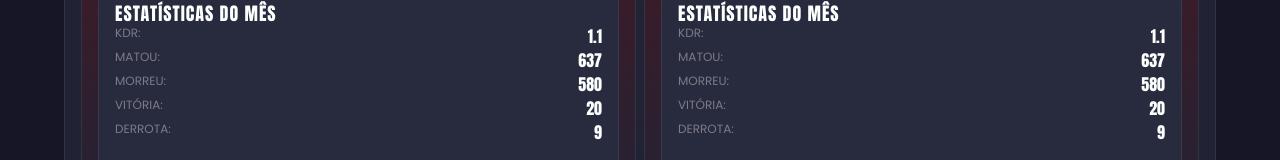
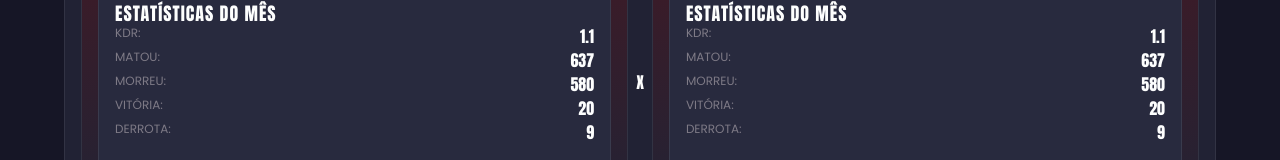
Before and after one commit to montoyaaa/gamersclub-comparator, a React (Create React App) app: page / in a window 1280 px wide. Shown: the part 437-597 px from the top of the page. Built offline with nearby package versions, Linux system fonts and the light colour scheme; data requests are answered from the project's data file; a web font is replaced by a local one.

Commit message:
add symbol between cards to symbolize versus comparation

```diff
--- a/src/pages/UsersComparator/index.tsx
+++ b/src/pages/UsersComparator/index.tsx
@@ -61,9 +61,18 @@ const UsersComparator = () => {
 
       <S.Section divider={["top"]}>
         <S.Wrapper>
-          {usersFetched.data?.map((user, i) => (
-            <PlayerCard key={user.id} player={user} />
-          ))}
+          {usersFetched.data?.map((user, i) => {
+            if (i + 1 !== usersFetched.data.length) {
+              return (
+                <>
+                  <PlayerCard key={user.id} player={user} />
+                  <span>X</span>
+                </>
+              );
+            }
+
+            return <PlayerCard key={user.id} player={user} />;
+          })}
         </S.Wrapper>
       </S.Section>
     </S.Container>
```
